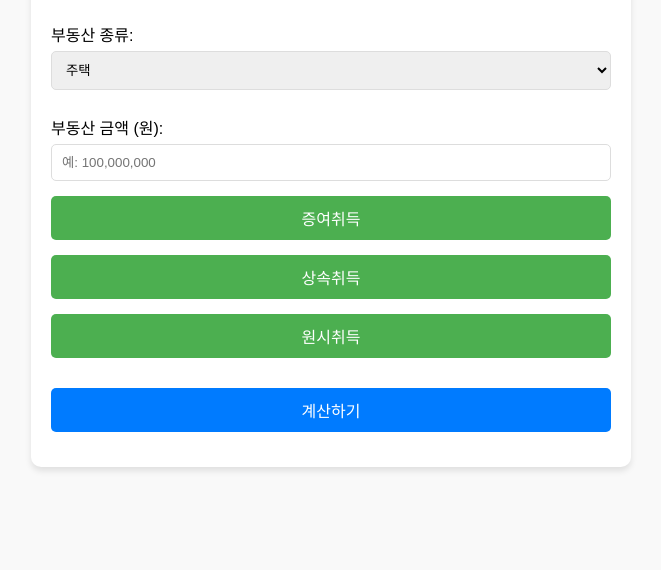
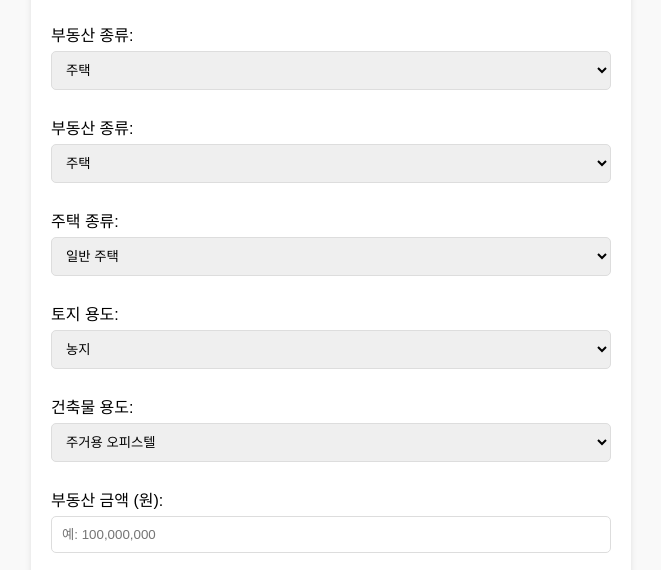
Before and after one commit to clubmbusan/test4, a plain HTML site: page index.html in a window 1280 px wide. Shown: the part 230-800 px from the top of the page, without its empty margins (309-970 px from the left). Drawn offline with Linux system fonts and the light colour scheme.

Commit message:
Update index.html

```diff
--- a/index.html
+++ b/index.html
@@ -26,6 +26,50 @@
                     <option value="land">토지</option>
                     <option value="building">건축물</option>
                 </select>
+
+             <!-- 부동산 추가 옵션 -->
+             <div id="realEstateField" style="display: block;">
+                <label for="realEstateType">부동산 종류:</label>
+                <select id="realEstateType">
+                  <option value="house">주택</option>
+                  <option value="land">토지</option>
+                  <option value="building">건축물</option>
+                </select>
+
+    <!-- 주택 추가 입력 -->
+    <div id="houseField" class="hidden">
+        <label for="houseType">주택 종류:</label>
+        <select id="houseType">
+            <option value="general">일반 주택</option>
+            <option value="highValue">고가 주택 (9억 초과)</option>
+        </select>
+    </div>
+
+    <!-- 토지 추가 입력 -->
+    <div id="landField" class="hidden">
+        <label for="landType">토지 용도:</label>
+        <select id="landType">
+            <option value="farmland">농지</option>
+            <option value="residentialLand">대지 (건축 가능)</option>
+            <option value="forest">임야 (산지)</option>
+            <option value="other">기타 토지</option>
+        </select>
+    </div>
+
+    <!-- 건축물 추가 입력 -->
+    <div id="buildingField" class="hidden">
+        <label for="buildingType">건축물 용도:</label>
+        <select id="buildingType">
+            <option value="residentialOffice">주거용 오피스텔</option>
+            <option value="commercialBuilding">비주거용 건축물 (상가, 사무실 등)</option>
+        </select>
+    </div>
+
+    <!-- 금액 입력 필드 (공통) -->
+    <label for="realEstateValue">부동산 금액 (원):</label>
+    <input type="text" id="realEstateValue" placeholder="예: 100,000,000">
+</div>
+
 
                 <!-- 금액 입력 필드 -->
                 <label for="realEstateValue">부동산 금액 (원):</label>
```
